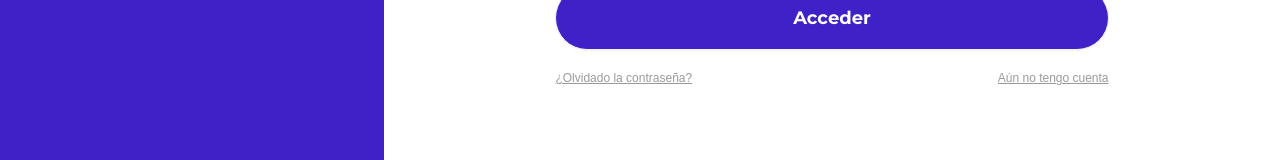
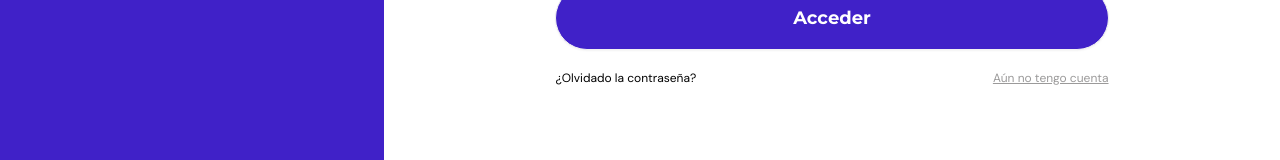
Before and after one commit to Shakib-Shajid/banktrack-whale, a Next.js app: page /iniciar-sesion in a window 1280 px wide. Shown: the part 622-782 px from the top of the page. Built offline with nearby package versions, Linux system fonts and the light colour scheme.

Commit message:
terms and condition added in registration page

```diff
--- a/src/app/iniciar-sesion/page.jsx
+++ b/src/app/iniciar-sesion/page.jsx
@@ -33,8 +33,8 @@ const page = () => {
                                 <button className='btn btn-lg text-white rounded-full w-full lg:w-[80%] bg-[#4021C8] font-montserrat'>Acceder </button>
                             </div>
                         </div>
-                        <div className='flex justify-between w-[80%] md:w-full lg:w-[80%] mx-auto text-xs'>
-                            <span className='underline text-[#9b9a9a]'>¿Olvidado la contraseña?</span>
+                        <div className='flex justify-between w-[80%] md:w-full lg:w-[80%] mx-auto text-xs font-dm_sans'>
+                            <span className=' font-dm_sans'>¿Olvidado la contraseña?</span>
                             <Link href="/registrarse"><span className='underline text-[#9b9a9a]'>Aún no tengo cuenta</span></Link>
                         </div>
                     </div>
--- a/src/app/registrarse/page.jsx
+++ b/src/app/registrarse/page.jsx
@@ -31,7 +31,8 @@ const page = () => {
                             <div className='py-5'>
                                 <button className='btn btn-lg text-white rounded-full w-full bg-[#4021C8] font-montserrat'>Empezar</button>
                             </div>
-                            <Link href="/iniciar-sesion"><p className='text-xs underline text-[#9b9a9a]'>Ya tengo cuenta</p></Link>
+                            <p className='text-xs text-[#9b9a9a] pb-5'>Al hacer clic en Empezar aceptas la <Link href="/privacy" target="_blank" className='underline'>Política de privacidad</Link> y las <br /> <Link href="/terms" className='underline' target="_blank">Condiciones generales de uso y contratación</Link></p>
+                            <Link href="/iniciar-sesion"><p className='text-xs underline text-[#9b9a9a] font-dm_sans'>Ya tengo cuenta</p></Link>
                         </div>
 
                     </div>
```
